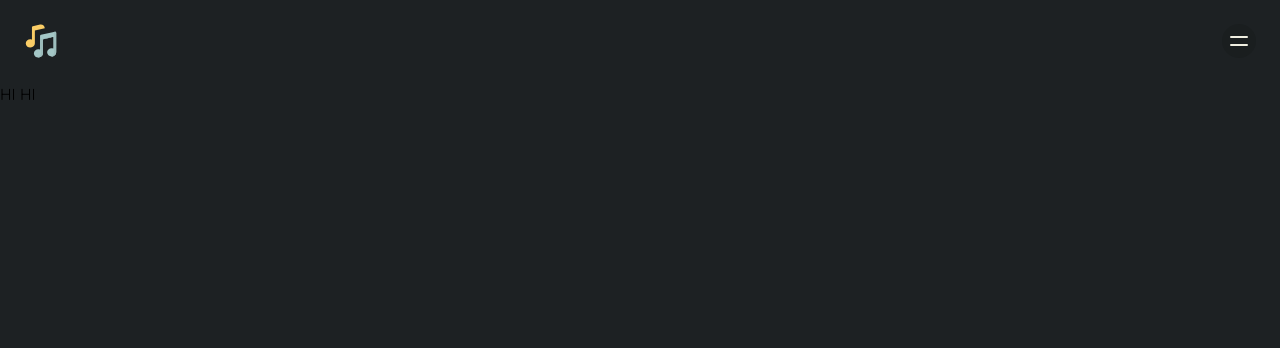
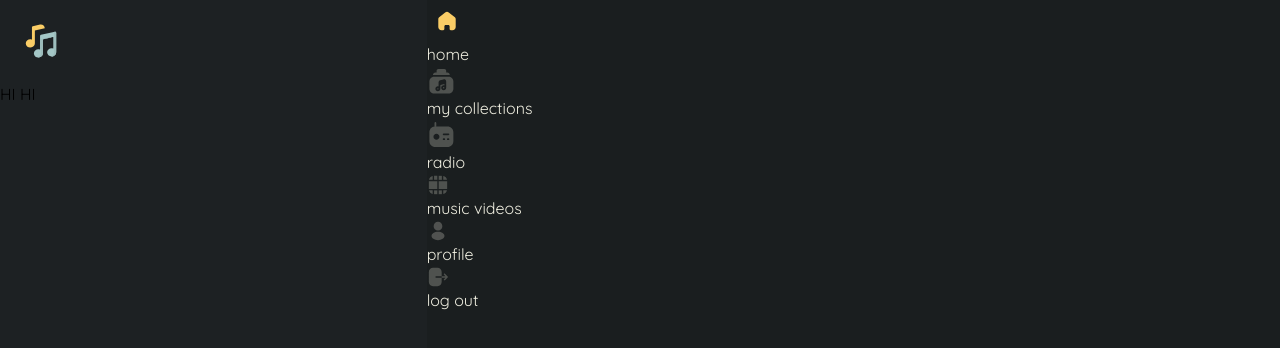
Before and after one commit to eniiku/musica, a React (Vite) app: page / in a window 1280 px wide. Both pictures are taken after a click on the button 1239 px from the left and 41 px from the top of the page. Shown: the top 348 px of the page. Built offline with nearby package versions, Linux system fonts and the light colour scheme.

Commit message:
fix(AppBar): fix menu logic

```diff
--- a/src/components/AppBar.tsx
+++ b/src/components/AppBar.tsx
@@ -1,4 +1,4 @@
-import { DOMElement, useEffect, useState } from 'react';
+import { useEffect, useRef, useState } from 'react';
 import logo from '../assets/icons/logo.svg';
 import menu from '../assets/icons/nav/menu.svg';
 import { navItems } from '../data/mainData';
@@ -6,21 +6,29 @@ import { navItems } from '../data/mainData';
 const AppBar = () => {
   const [isOpen, setIsOpen] = useState(false);
 
+  const ref = useRef<HTMLDivElement>(null);
+
   // toggles menu state
 
   const handleOpenMenu = () => setIsOpen(true);
-  const handleCloseMenu = () => {
-    setIsOpen(false);
-  };
+  const handleCloseMenu = () => setIsOpen(false);
 
-  // closes Side bar by clicking outside of Sidebar's window
+  //  closes Side bar by clicking outside of Sidebar's window
 
   useEffect(() => {
-    const drawer = document.querySelector('.js-drawer');
+    // * logic to determine whether user is clicking
+    // * outside it's window or not
 
-    window.addEventListener('click', (event) => {
-      if (!drawer?.contains(event.target as HTMLInputElement)) setIsOpen(false);
-    });
+    const handleClickOutsideDrawer = (event: MouseEvent): void => {
+      if (ref.current && !ref.current.contains(event.target as Node))
+        setIsOpen(false);
+    };
+
+    window.addEventListener('mousedown', handleClickOutsideDrawer);
+
+    // ! umount event listener on clean up
+
+    return () => window.addEventListener('mousedown', handleClickOutsideDrawer);
   }, []);
 
   return (
@@ -34,13 +42,14 @@ const AppBar = () => {
         <img src={menu} aria-role="menu" className="m-auto" />
       </button>
 
-      {/* Drawer(Side-bar) that pops on menu click */}
+      {/* Drawer(Side-bar) that pops up on menu click */}
 
       {isOpen && (
         <div
           aria-role="menubar"
           className="absolute top-0 right-0 h-screen bg-black-alt
             w-8/12 z-50 js-drawer"
+          ref={ref}
         >
           <nav>
             <ul>
```
